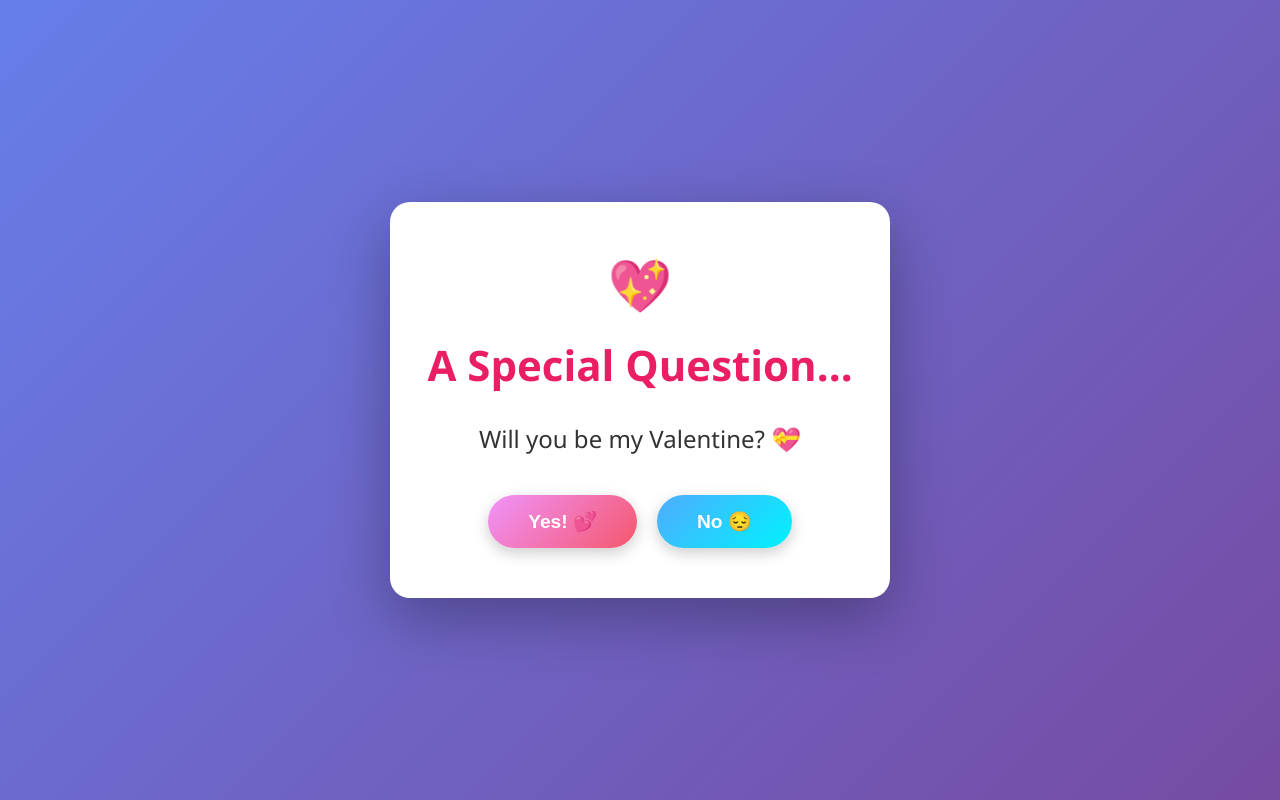
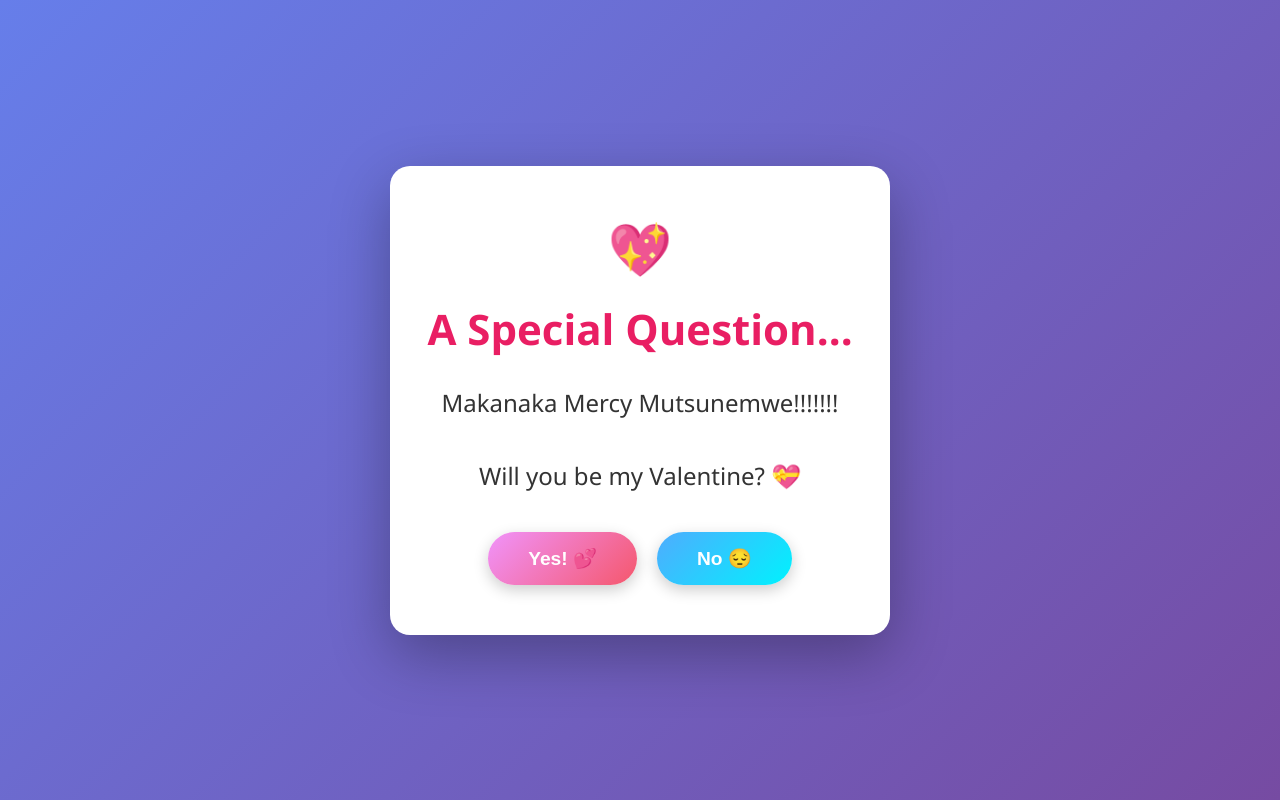
Before and after one commit to Bethel2222/valentines-page, a plain HTML site: page index.html in a window 1280 px wide. Drawn offline with Linux system fonts and the light colour scheme.

Commit message:
Update index.html

```diff
--- a/index.html
+++ b/index.html
@@ -161,6 +161,7 @@
         <div id="question-section">
             <div class="heart">💖</div>
             <h1>A Special Question...</h1>
+            <p class="question">Makanaka Mercy Mutsunemwe!!!!!!!</p>
             <p class="question">Will you be my Valentine? 💝</p>
             <div class="buttons">
                 <button class="yes-btn" onclick="handleResponse(true)">Yes! 💕</button>
```
